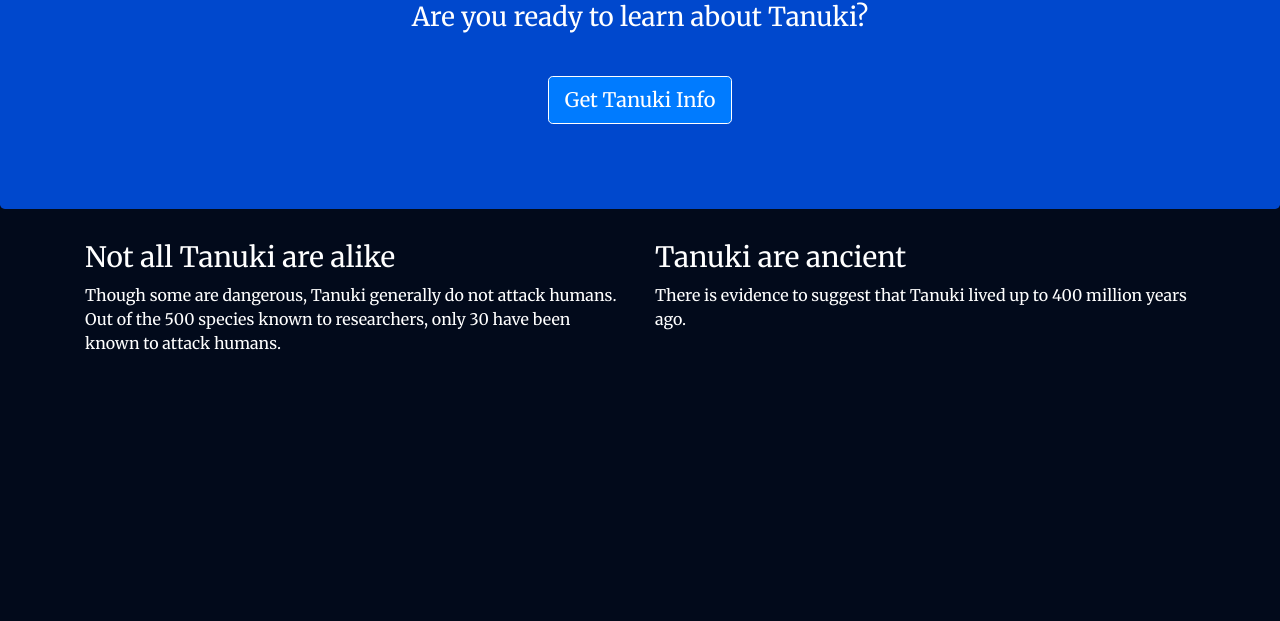
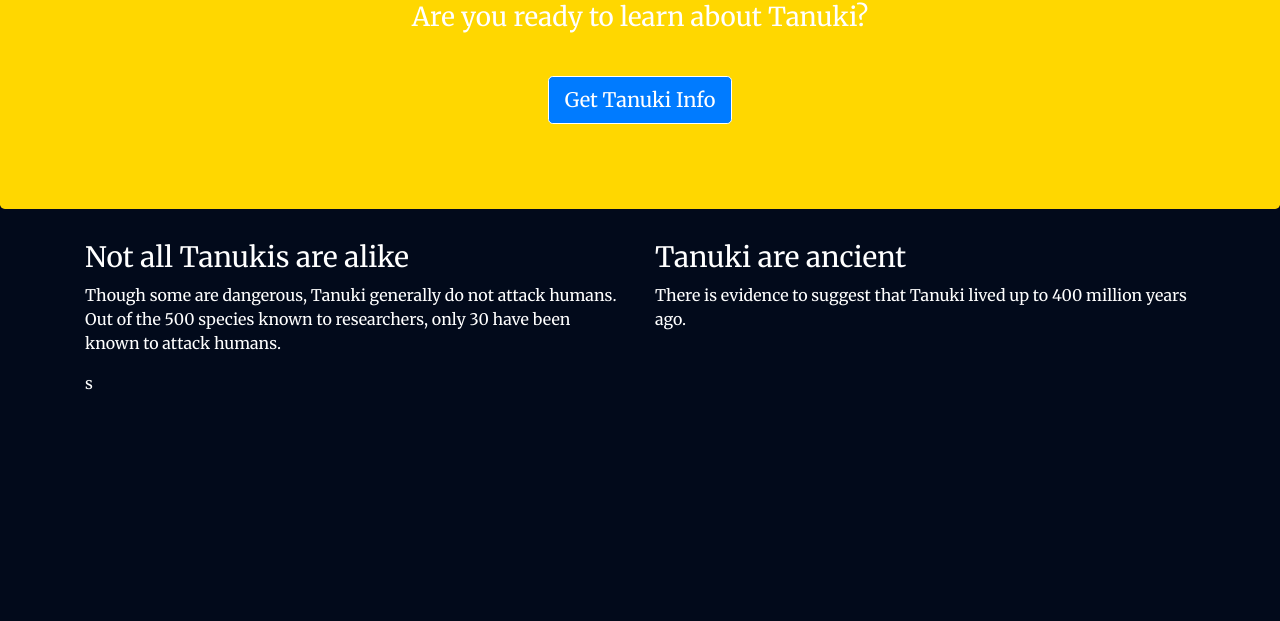
Before and after one commit to bahabh/project, a website: page views/index.html in a window 1280 px wide. Shown: the part 179-800 px from the top of the page. Drawn offline with nearby package versions, Linux system fonts and the light colour scheme.

Commit message:
change colors

```diff
--- a/views/css/styles.css
+++ b/views/css/styles.css
@@ -19,7 +19,7 @@ p {
 }
 
 .jumbotron {
-    background: #0048CD;
+    background: #FFD700;
     color: white;
     text-align: center;
 }
--- a/views/index.html
+++ b/views/index.html
@@ -37,9 +37,9 @@
     <div class="container">
         <div class="row">
             <div class="col-lg-6">
-                <h3>Not all Tanuki are alike</h3>
+                <h3>Not all Tanukis are alike</h3>
                 <p>Though some are dangerous, Tanuki generally do not attack humans. Out of the 500 species known to researchers, only 30 have been known to attack humans.
-                </p>
+                </p>s
             </div>
             <div class="col-lg-6">
                 <h3>Tanuki are ancient</h3>
```
